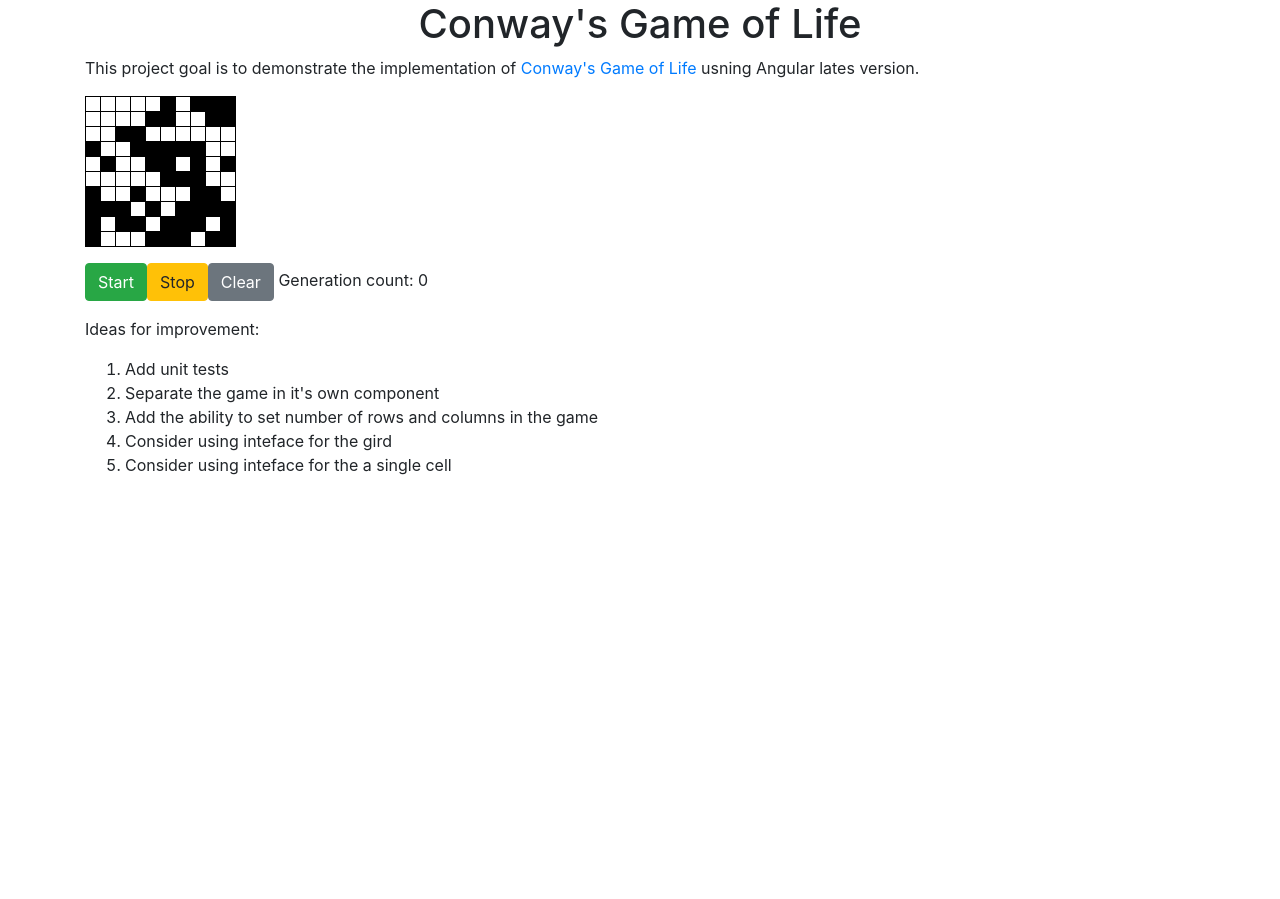
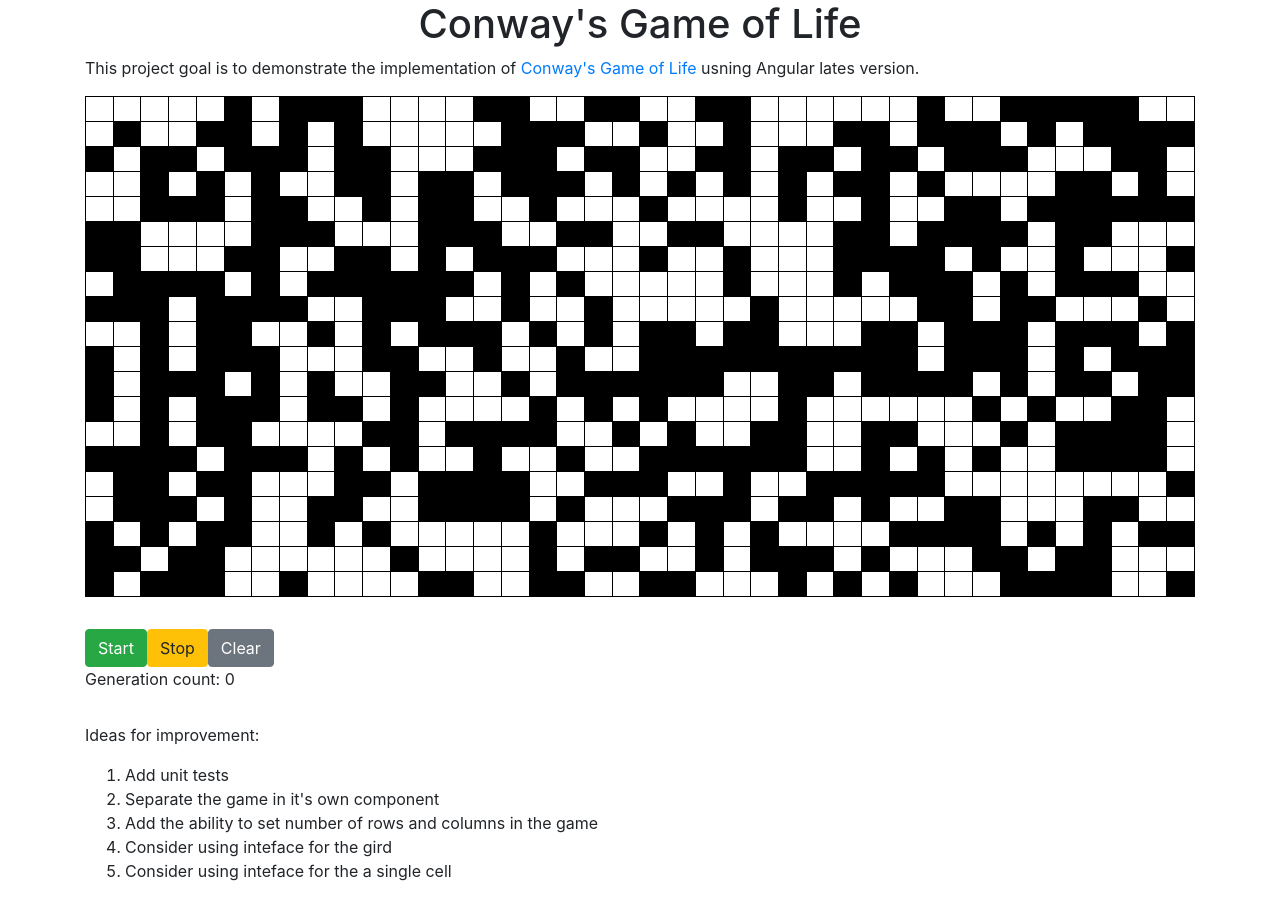
Before and after one commit to belchugov/angular-game-of-life, an Angular app: page / in a window 1280 px wide. Before the commit the page ends 800 px from the top, so only its background shows below. Built offline with nearby package versions, Linux system fonts and the light colour scheme.

Commit message:
Update and center table

```diff
--- a/src/app/app.component.css
+++ b/src/app/app.component.css
@@ -3,10 +3,10 @@ table, th, td {
     border-collapse: collapse;
 }
 
-td {
+/* td {
     width: 15px;
     height: 15px;
-}
+} */
 
 td.active {
     background-color: #000000;
--- a/src/app/app.component.html
+++ b/src/app/app.component.html
@@ -5,7 +5,7 @@
 
   <div class="row mt-3">
     <div class="col">
-        <table>
+        <table class="table text-center">
             <tr *ngFor="let row of grid; let j = index">
               <td *ngFor="let col of row; let i = index"
                   (click)="activate(j, i)"
@@ -19,12 +19,11 @@
   <div class="row mt-3">
     <div class="col">
         <button type="button" (click)="start()" class="btn btn-success">Start</button>
-
         <button type="button" (click)="stop()" class="btn btn-warning">Stop</button>
-
         <button type="button" (click)="clear()" class="btn btn-secondary">Clear</button>
-
-        Generation count: {{ generation }}
+        <p>
+          Generation count: {{ generation }}
+        </p>
     </div>
   </div>
 
--- a/src/app/app.component.ts
+++ b/src/app/app.component.ts
@@ -8,8 +8,8 @@ import {Component, OnInit} from '@angular/core';
 export class AppComponent implements OnInit {
   grid;
   col;
-  rowsMax = 10;
-  colMax = 10;
+  rowsMax = 20;
+  colMax = 40;
   generation = 0;
   delay = 500;
   gameTimeout;
```
